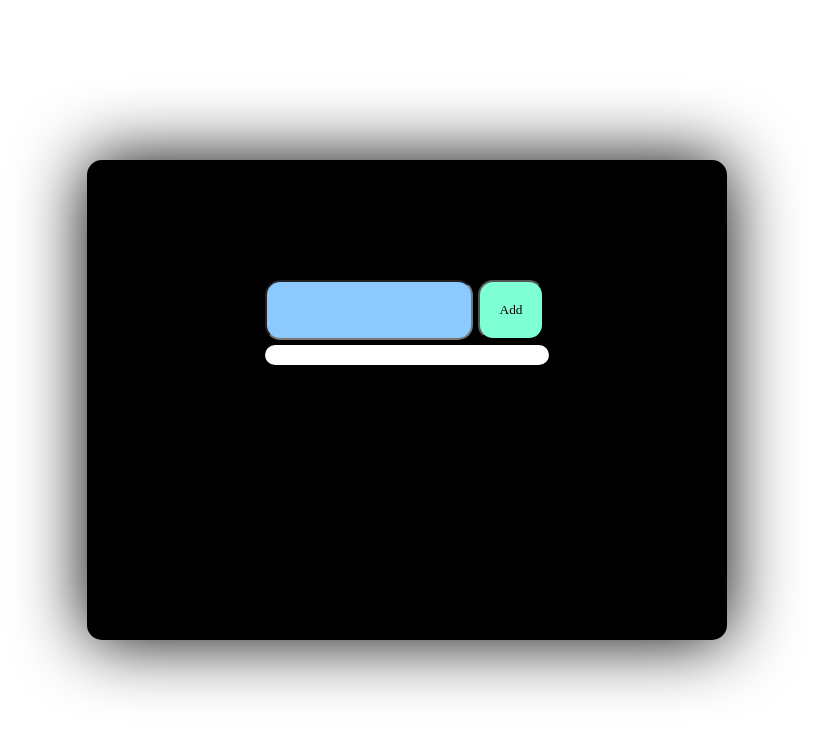
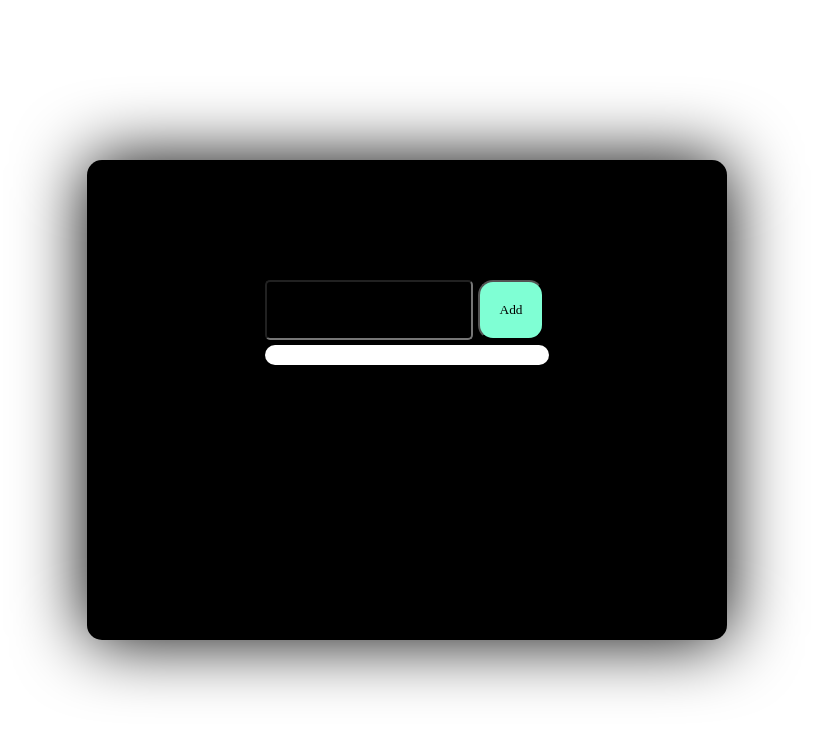
Before and after one commit to 2723vimal/todolistbyveer, a plain HTML site: page index.html in a window 1280 px wide. Shown: the whole page, without its empty margins (233-1046 px from the left). Drawn offline with Linux system fonts and the light colour scheme.

Commit message:
Update index.html

```diff
--- a/index.html
+++ b/index.html
@@ -36,11 +36,28 @@
       #txt {
         margin-top: 15vh;
         border-radius: 15px;
-        background-color: rgb(139, 201, 255);
+        /* background-color: rgb(139, 201, 255); */
         outline: none;
         padding: 20px;
 
-      }
+            /* box-shadow: none; */
+            /* -webkit-text-fill-color: body; */
+            /* outline: none; */
+            color: wheat;
+            /* border: none; */
+            background: rgb(255, 254, 254);
+            /* padding: 10px; */
+            background: none;
+            /* width: 50vh; */
+            border-radius: 5px;
+            transition: 1s;
+          }
+          #txt:focus{
+              background-color: rgb(66, 66, 66);
+              border-radius: 20px;
+              box-shadow:0 0 20px white;
+
+          }
       li {
         border-radius: 10px;
         padding: 10px;
@@ -56,9 +73,7 @@
         padding: 10px;
         width: 100%;
       }
-      .txt:focus {
-        box-shadow: rgba(56, 152, 255, 0.787) 0 0 70px;
-      }
+
       .btn {
         cursor: pointer;
         border-radius: 15px;
@@ -91,6 +106,8 @@
 
       }
     </style>
+
+       <link rel="icon" href="pngwing.com.png" type="image/png">
     <meta charset="UTF-8" />
     <meta http-equiv="X-UA-Compatible" content="IE=edge" />
     <meta name="viewport" content="width=device-width, initial-scale=1.0" />
```
